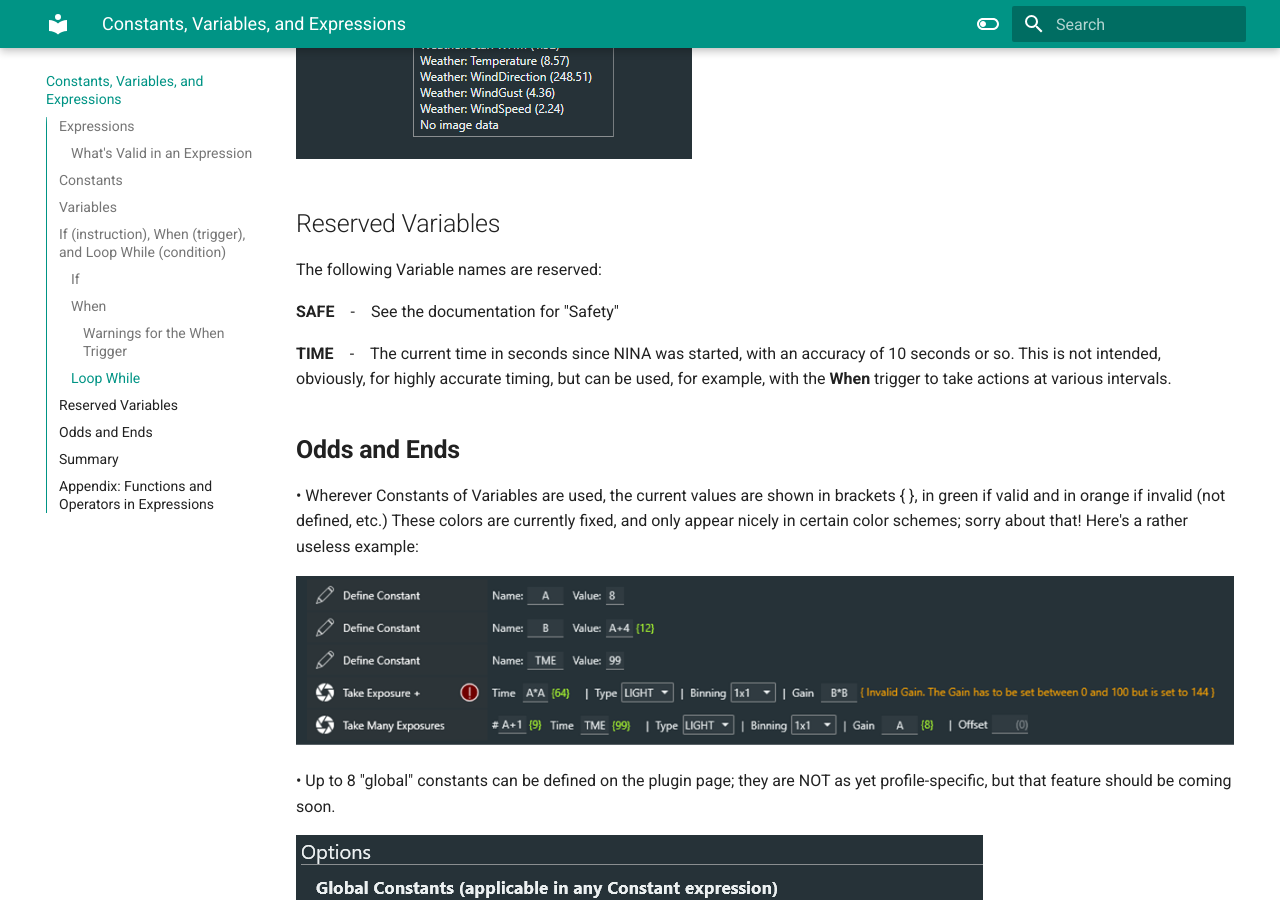
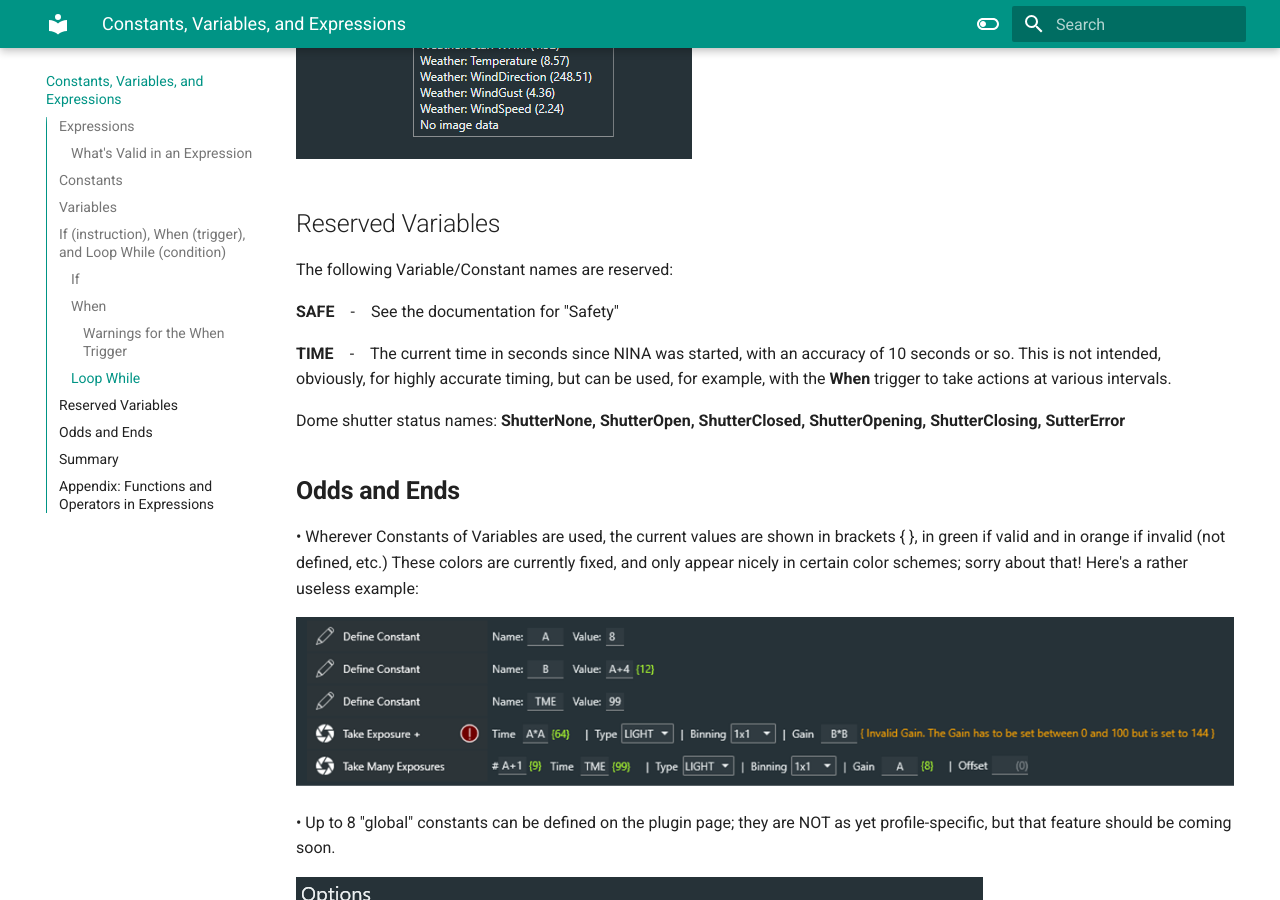
Before and after one commit to marcblank/marcblank.github.io, an MkDocs documentation site: the page built from docs/CVE.md, in a window 1280 px wide and 900 px high, scrolled down 4312 px. Built offline with MkDocs 1.6.1 and Material for MkDocs 9.7.7, drawn with Linux system fonts in a browser that asks for light colours.

Commit message:
Powerups 3.9.6.9

```diff
--- a/docs/CVE.md
+++ b/docs/CVE.md
@@ -70,11 +70,13 @@ Note the red "i" (for "Information") icon in the **Loop While** instruction.  Ho
 
 ## Reserved Variables
 
-The following Variable names are reserved:
+The following Variable/Constant names are reserved:
 
 **SAFE** &ensp; - &ensp; See the documentation for "Safety"
 
 **TIME** &ensp; - &ensp; The current time in seconds since NINA was started, with an accuracy of 10 seconds or so. This is not intended, obviously, for highly accurate timing, but can be used, for example, with the **When** trigger to take actions at various intervals.
+
+Dome shutter status names:  **ShutterNone, ShutterOpen, ShutterClosed, ShutterOpening, ShutterClosing, SutterError**
 
 ## **Odds and Ends**
 
```
